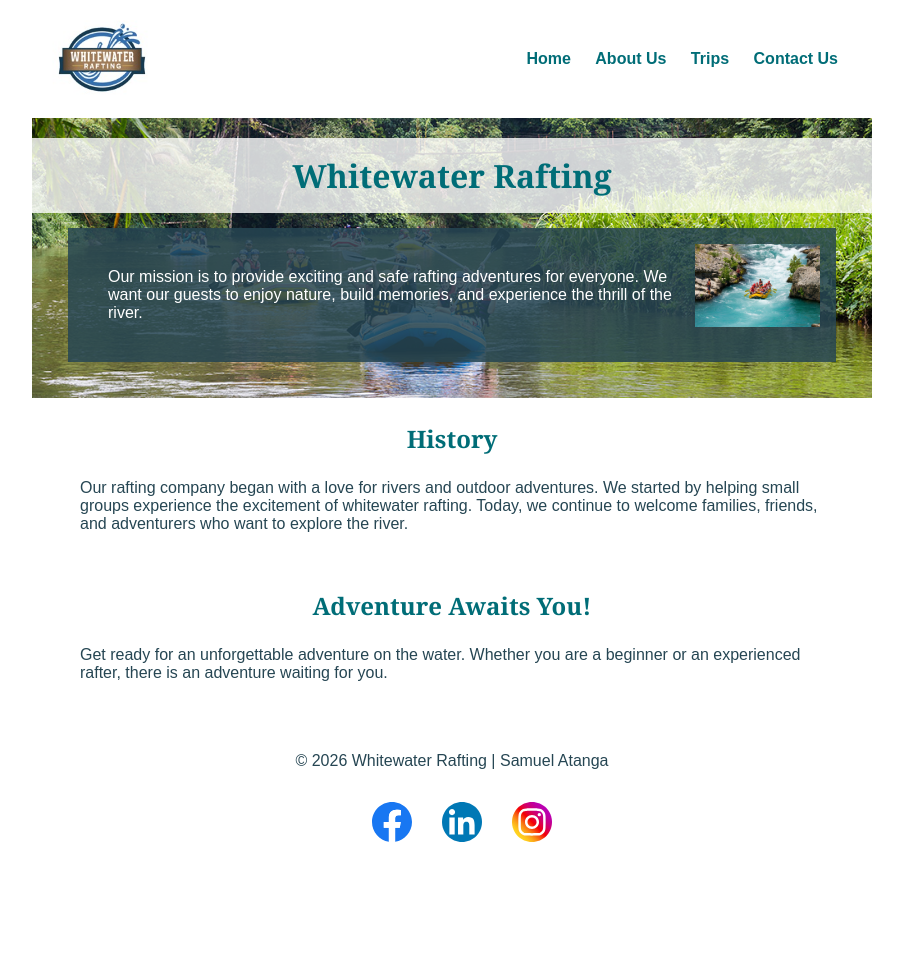
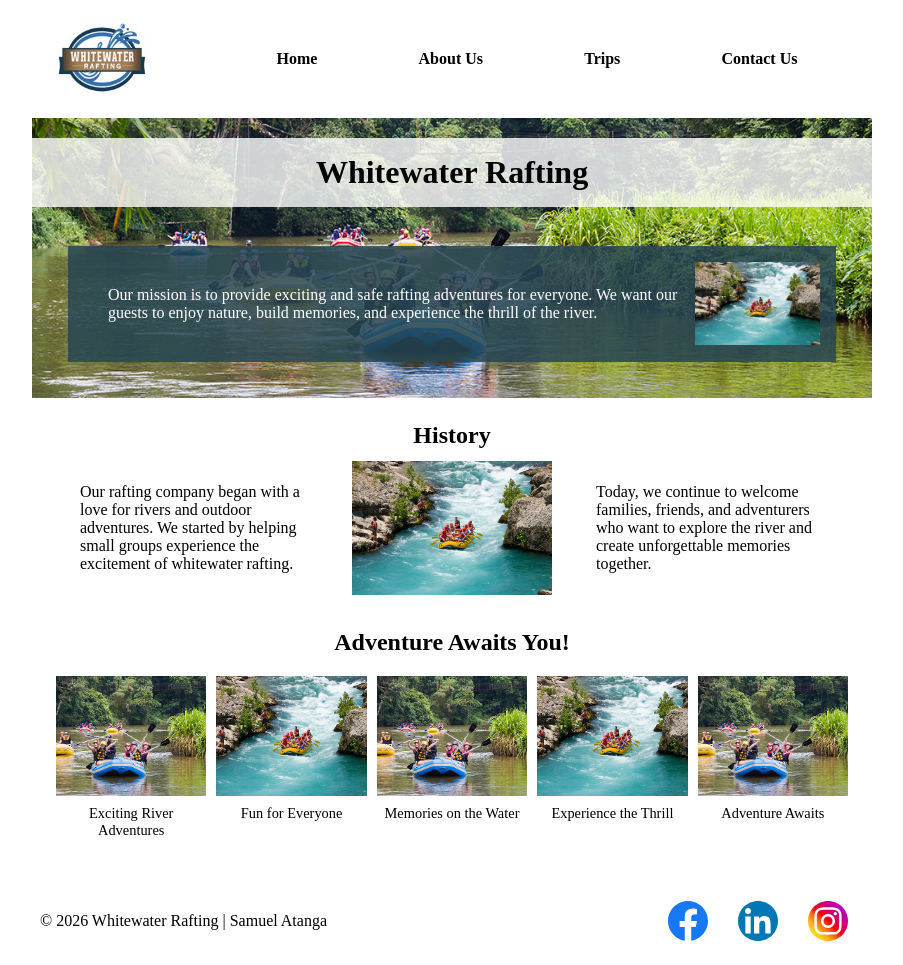
Before and after one commit to scarletseven07/wdd130, a plain HTML site: page wwr/about.html in a window 1280 px wide. Shown: the whole page, without its empty margins (188-1091 px from the left). Before the commit the page ends 866 px from the top, so only its background shows below. Drawn offline with Linux system fonts and the light colour scheme.

Commit message:
Update student homepage

```diff
--- /dev/null
+++ b/week02/styles/styles.css
@@ -0,0 +1,65 @@
+body {
+    max-width: 1000px;
+    margin: 0 auto;
+}
+
+header {
+    background-color: #333;
+    color: white;
+    padding: 20px;
+    text-align: center;
+}
+
+nav {
+    background-color: #222;
+    padding: 10px;
+}
+
+nav a {
+    color: white;
+    padding: 10px;
+    display: block;
+}
+
+main {
+    max-width: 840px;
+    padding: 20px;
+}
+
+h1 {
+    color: white;
+}
+
+main img {
+    width: 150px;
+    height: auto;
+    border: 1px solid #333;
+    padding: 5px;
+    box-shadow: 0 0 10px #777;
+}
+
+aside {
+    width: 20rem;
+    margin: 1rem;
+    border: 1px solid rgb(0 0 0 / 0.2);
+    padding: 1rem;
+    background-color: #eee;
+    color: #333;
+    text-align: center;
+}
+
+aside img {
+    width: 200px;
+    height: auto;
+}
+
+p {
+    padding: 0;
+    line-height: 1.6;
+}
+
+footer {
+    margin-top: 15px;
+    border-top: 1px solid #000;
+    text-align: center;
+}
--- a/wwr/about.html
+++ b/wwr/about.html
@@ -12,6 +12,7 @@
 </head>
 
 <body>
+
     <header>
         <img src="images/logo.jpg" alt="Whitewater Rafting Company logo">
 
@@ -24,6 +25,7 @@
     </header>
 
     <main>
+
         <div class="hero">
             <img src="images/rafting-hero.jpg" alt="People enjoying a whitewater rafting adventure">
 
@@ -31,38 +33,76 @@
 
             <article>
                 <img src="images/happy-rafter.jpg" alt="Happy customer enjoying rafting">
+
                 <p>
-                    Our mission is to provide exciting and safe rafting adventures
-                    for everyone. We want our guests to enjoy nature, build
-                    memories, and experience the thrill of the river.
+                    Our mission is to provide exciting and safe rafting
+                    adventures for everyone. We want our guests to enjoy
+                    nature, build memories, and experience the thrill of
+                    the river.
                 </p>
             </article>
         </div>
 
-        <section>
+        <section class="history">
             <h2>History</h2>
-            <p>
-                Our rafting company began with a love for rivers and outdoor
-                adventures. We started by helping small groups experience the
-                excitement of whitewater rafting. Today, we continue to welcome
-                families, friends, and adventurers who want to explore the river.
-            </p>
+
+            <div class="history-content">
+                <p>
+                    Our rafting company began with a love for rivers and
+                    outdoor adventures. We started by helping small groups
+                    experience the excitement of whitewater rafting.
+                </p>
+
+                <img src="images/happy-rafter.jpg" alt="Rafter enjoying a whitewater adventure">
+
+                <p>
+                    Today, we continue to welcome families, friends, and
+                    adventurers who want to explore the river and create
+                    unforgettable memories together.
+                </p>
+            </div>
         </section>
 
-        <section>
+        <section class="adventures">
             <h2>Adventure Awaits You!</h2>
-            <p>
-                Get ready for an unforgettable adventure on the water. Whether
-                you are a beginner or an experienced rafter, there is an
-                adventure waiting for you.
-            </p>
+
+            <div class="adventure-gallery">
+
+                <figure>
+                    <img src="images/rafting-hero.jpg" alt="Rafting adventure on the river">
+                    <figcaption>Exciting River Adventures</figcaption>
+                </figure>
+
+                <figure>
+                    <img src="images/happy-rafter.jpg" alt="Happy person enjoying rafting">
+                    <figcaption>Fun for Everyone</figcaption>
+                </figure>
+
+                <figure>
+                    <img src="images/rafting-hero.jpg" alt="People rafting together">
+                    <figcaption>Memories on the Water</figcaption>
+                </figure>
+
+                <figure>
+                    <img src="images/happy-rafter.jpg" alt="Customer enjoying a rafting trip">
+                    <figcaption>Experience the Thrill</figcaption>
+                </figure>
+
+                <figure>
+                    <img src="images/rafting-hero.jpg" alt="Whitewater rafting adventure">
+                    <figcaption>Adventure Awaits</figcaption>
+                </figure>
+
+            </div>
         </section>
+
     </main>
 
     <footer>
         <p>&copy; 2026 Whitewater Rafting | Samuel Atanga</p>
 
         <nav class="socialmedia">
+
             <a href="https://www.facebook.com/" target="_blank">
                 <img src="images/facebook.svg" alt="Facebook">
             </a>
@@ -74,8 +114,10 @@
             <a href="https://www.instagram.com/" target="_blank">
                 <img src="images/instagram.svg" alt="Instagram">
             </a>
+
         </nav>
     </footer>
+
 </body>
 
 </html>
--- a/wwr/styles/rafting.css
+++ b/wwr/styles/rafting.css
@@ -1,4 +1,4 @@
-:root {
+css:root {
     --primary-color: #006d77;
     --secondary-color: #83c5be;
     --accent1-color: #264653;
@@ -80,40 +80,22 @@ article {
     margin-left: 16px;
 }
 
-footer {
-    margin-top: 30px;
-    text-align: center;
-}
-
-.socialmedia {
-    display: flex;
-    justify-content: center;
+header {
+    display: grid;
+    grid-template-columns: 150px 1fr;
     align-items: center;
-    gap: 10px;
-}
-
-.socialmedia a {
-    display: block;
-    width: 40px;
-    height: 40px;
-}
-
-.socialmedia img {
-    display: block;
-    width: 40px;
-    height: 40px;
-    object-fit: contain;
-}
-
-header {
-    display: flex;
-    align-items: center;
-    justify-content: space-between;
     padding: 10px;
+    background-color: var(--accent2-color);
 }
 
 header img {
     width: 120px;
+}
+
+nav {
+    display: flex;
+    justify-content: space-around;
+    align-items: center;
 }
 
 nav a {
@@ -132,6 +114,75 @@ section h2 {
     margin-bottom: 10px;
 }
 
+.history h2 {
+    text-align: center;
+}
+
+.history-content {
+    display: grid;
+    grid-template-columns: 1fr 200px 1fr;
+    gap: 20px;
+    align-items: center;
+}
+
+.history-content img {
+    width: 100%;
+    height: auto;
+}
+
+.adventures h2 {
+    text-align: center;
+    margin-bottom: 20px;
+}
+
+.adventure-gallery {
+    display: flex;
+    justify-content: space-between;
+    gap: 10px;
+}
+
+.adventure-gallery figure {
+    flex: 1;
+    text-align: center;
+}
+
+.adventure-gallery img {
+    width: 100%;
+    height: 120px;
+    object-fit: cover;
+}
+
+.adventure-gallery figcaption {
+    margin-top: 5px;
+    font-size: 0.9rem;
+}
+
+footer {
+    display: flex;
+    justify-content: space-between;
+    align-items: center;
+    margin-top: 30px;
+    text-align: center;
+}
+
 footer p {
-    margin: 8px;
+    margin: 0;
 }
+
+.socialmedia {
+    display: flex;
+    justify-content: center;
+    align-items: center;
+    gap: 10px;
+}
+
+.socialmedia a {
+    display: block;
+    width: 40px;
+    height: 40px;
+}
+
+.socialmedia img {
+    width: 40px;
+    height: 40px;
+}
```
Also changed, not shown: index.html (+1 -1 lines), week01/favorite-city.html (+3 -1 lines), week04/header-layout.html (+22 -24 lines), week01/images/Accra_Skyline.jpg (deleted), week01/images/aba-nigeria-temple.jpeg (deleted), week01/images/temple-large.jpeg (deleted), 1 other file.
